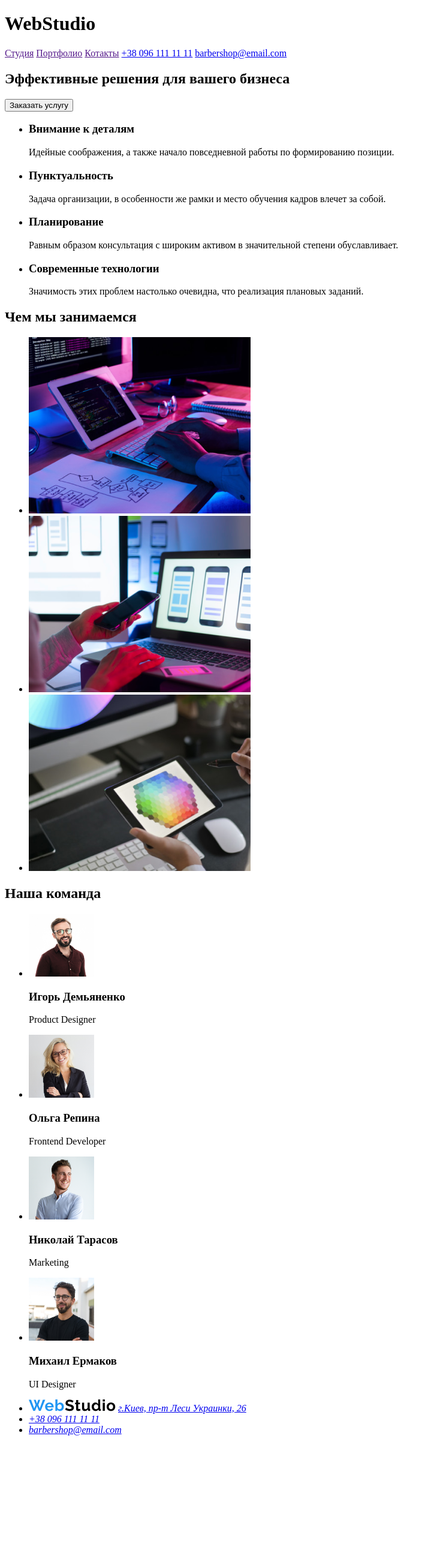
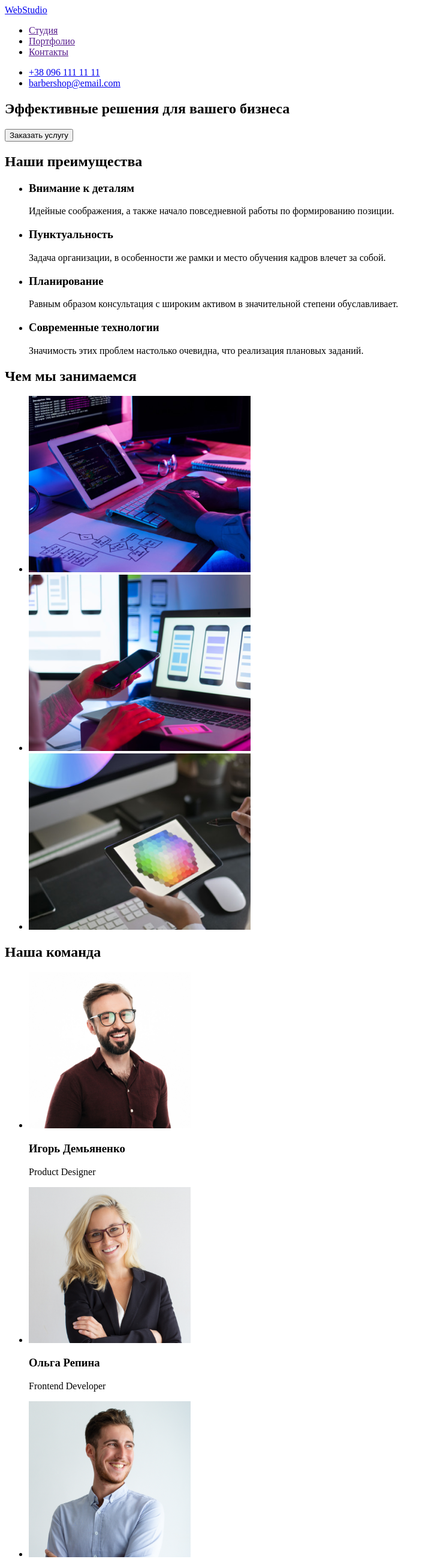
Before and after one commit to homework1881/goit-markup-hw-01, a plain HTML site: page index.html in a window 1280 px wide. Shown: the top 2599 px of the page at 60% size, without its empty margins (0-719 px from the left). Before the commit the page ends 2409 px from the top, so only its background shows below. Drawn offline with Linux system fonts and the light colour scheme.

Commit message:
ИсправленноеДз

```diff
--- a/index.html
+++ b/index.html
@@ -10,21 +10,27 @@
 
 <body>
     <header>
-
-        <h1>WebStudio</h1>
+        <a href="index.html">WebStudio</a>
         <nav>
-            <a href="">Студия</a>
-            <a href="">Портфолио</a>
-            <a href="">Котакты</a>
-            <a href="tel:+380961111111">+38 096 111 11 11</a>
-            <a href="mailto:info@devstudio.com">barbershop@email.com</a>
+<ul>
+<li><a href="">Студия</a></li>
+<li><a href="">Портфолио</a></li>
+<li><a href="">Контакты</a></li>
+</ul>
+<ul>
+<li><a href="tel:+380961111111">+38 096 111 11 11</a></li>
+<li><a href="mailto:info@devstudio.com">barbershop@email.com</a></li>
+</ul>
         </nav>
+    </header>
+        <main>
         <section>
-            <h2>Эффективные решения для вашего бизнеса</h2>
+            <h1>Эффективные решения для вашего бизнеса</h1>
             <button type="button">Заказать услугу</button>
         </section>
         <section>
-            <ul>
+            <h2>Наши преимущества</h2>
+                <ul>
                 <li>
                     <h3>Внимание к деталям</h3>
                     <p>Идейные соображения, а также начало повседневной работы по формированию позиции.</p>
@@ -46,56 +52,49 @@
         <section>
             <h2>Чем мы занимаемся</h2>
             <ul>
-                <li><img src="/images/img.png" alt=""></li>
-                <li><img src="/images/img1.png" alt=""></li>
-                <li><img src="/images/img2.png" alt=""></li>
+                <li><img src="/images/img.png" alt="Написание html" width="370"></li>
+                <li><img src="/images/img1.png" alt="Совместимость с мобильными устройствами" width="370"></li>
+                <li><img src="/images/img2.png" alt="Дизайн" width="370"></li>
             </ul>
         </section>
         <section>
             <h2>Наша команда</h2>
             <ul>
                 <li>
-                <img src="/images/photo1.jpg" width="109" alt="">
+                <img src="/images/photo1.jpg" width="270" alt="Демьяненко">
                 <h3>Игорь Демьяненко</h3>
                 <p>Product Designer</p>
                 </li>
 
                 <li>
-                <img src="/images/photo2.jpg" width="109" alt="">
+                <img src="/images/photo2.jpg" width="270" alt="Репина">
                 <h3>Ольга Репина</h3>
                 <p>Frontend Developer</p>
                 </li>
 
                 <li>
-                <img src="/images/photo3.jpg" width="109" alt="">
+                <img src="/images/photo3.jpg" width="270" alt="Тарасов">
                 <h3>Николай Тарасов</h3>
                 <p>Marketing</p>
                 </li>
                 <li>
-                <img src="/images/photo4.jpg" width="109" alt="">
+                <img src="/images/photo4.jpg" width="270" alt="Ермаков">
                 <h3>Михаил Ермаков</h3>
                 <p>UI Designer</p>
                 </li>
-
             </ul>
         </section>
-    </header>
+</main>
 <footer>
+    <a href="index.html">WebStudio</a>
 <address>
 <ul>
-    <li>
-        <img src="images/WebStudio.jpg" alt="">
-
-        <a href="https://www.google.com/maps/d/u/0/viewer?mid=10uSM3H-mIU3GznYo2szRIEphczw&hl=en_US&ll=50.42732700000004%2C30.538092&z=17">г.Киев, пр-т Леси Украинки, 26</a>
-    </li>
-    <li>
-        <a href="tel:+380961111111">+38 096 111 11 11</a>
-    </li>
-    <li>
-        <a href="mailto:info@devstudio.com">barbershop@email.com</a>
-    </li>
+    <li><a href="https://www.google.com/maps/d/u/0/viewer?mid=10uSM3H-mIU3GznYo2szRIEphczw&hl=en_US&ll=50.42732700000004%2C30.538092&z=17" target="_blank" rel=""> г.Киев, пр-т Леси Украинки, 26</a></li>
+    <li><a href="tel:+380961111111">+38 096 111 11 11</a></li>
+    <li><a href="mailto:info@devstudio.com">barbershop@email.com</a></li>
 </ul>
     </address>
 </footer>
 
+</body>
 </html>
```
Also changed, not shown: .prettierrc.json (renamed from prettierrc.json).
